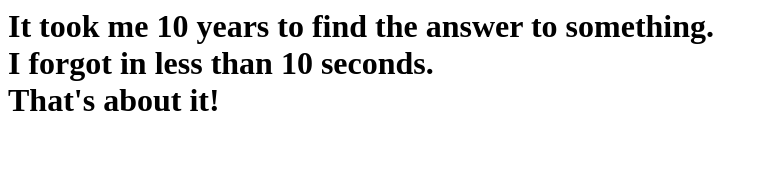
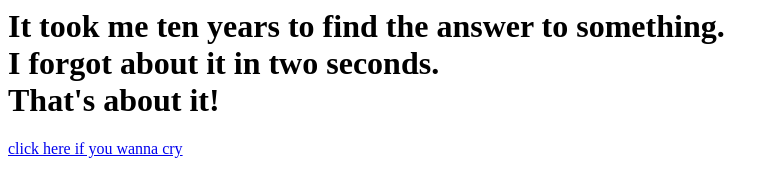
Before and after one commit to julescoda/julescoda.github.io, a plain HTML site: page index.html in a window 1280 px wide. Shown: the whole page, without its empty margins (0-779 px from the left). Drawn offline with Linux system fonts and the light colour scheme.

Commit message:
Update index.html
Easter eggs! And shaking off rust.

```diff
--- a/index.html
+++ b/index.html
@@ -4,10 +4,16 @@
   </head>
 
   <body>
-    <h1>It took me 10 years to find the answer to something.<br>
-      I forgot in less than 10 seconds.<br>
+    <h1>It took me ten years to find the answer to something.<br>
+      I forgot about it in two seconds.<br>
       That's about it!
     </h1>
+    <p><a href="https://www.youtube.com/watch?v=AQcOdxEmfEg&pp=ygUJamprIHMyIG9w">click here if you wanna cry</a>
+    <br>
+
+    </p>
+
+
   </body>
 
 </html>
```
